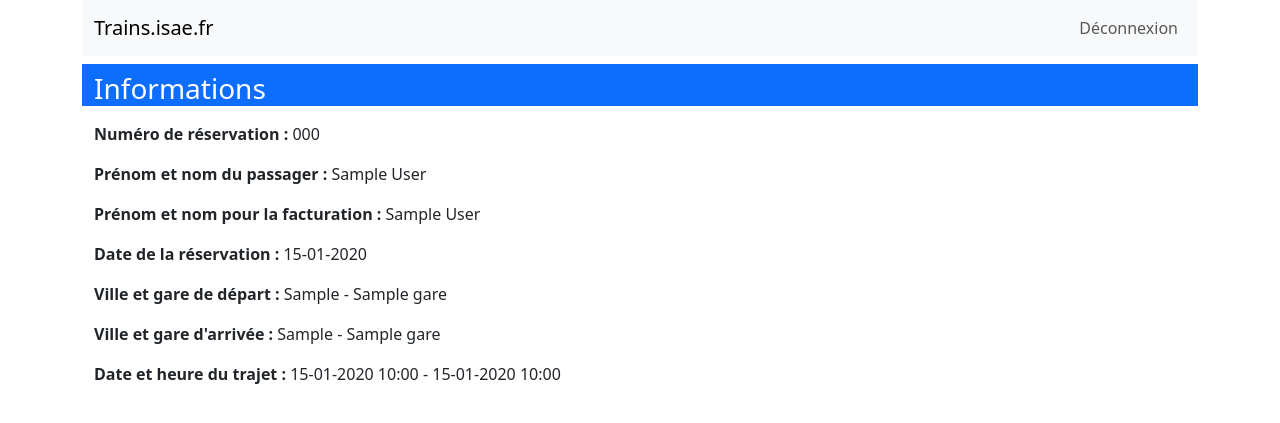
After one commit to hvesproumis/reservations-hector-vesproumis, a Django app: page /reservation/000/ in a window 1280 px wide. The commit adds this page. Shown: the top 423 px of the page. Run offline with Django 4.2, Linux system fonts and the light colour scheme; a user stored in the database is signed in; tables that the repository leaves empty hold one stand-in row (values such as "Sample post").

Commit message:
acces reservations details

```diff
--- a/reservations/reservations/urls.py
+++ b/reservations/reservations/urls.py
@@ -10,4 +10,5 @@ urlpatterns = [
     path('accounts/', include('django.contrib.auth.urls')),
     path('logout/', auth_views.LogoutView.as_view(), name='logout'),
     path('reservations/', views.reservations, name='reservations'),
+   path('reservation/<str:if_number>/', views.reservation_detail, name='reservation_detail'),
 ]
--- a/reservations/reservationsapp/admin.py
+++ b/reservations/reservationsapp/admin.py
@@ -1,10 +1,10 @@
 from django.contrib import admin
 
-from .models import Gare, Trajet, Reservation, Client, Passenger
+from .models import Gare, Trajet, Reservation, Client, Passager
 
 
 admin.site.register(Trajet)
 admin.site.register(Gare)
 admin.site.register(Reservation)
 admin.site.register(Client)
-admin.site.register(Passenger)
+admin.site.register(Passager)
--- a/reservations/reservationsapp/models.py
+++ b/reservations/reservationsapp/models.py
@@ -21,7 +21,7 @@ class Client(models.Model):
         return f"{self.first_name} {self.last_name}"
 
 
-class Passenger(models.Model):
+class Passager(models.Model):
     first_name = models.CharField(max_length=100, verbose_name="Prénom", default="Prénom")
     last_name = models.CharField(max_length=100, verbose_name="Nom", default="Nom")
     date_of_birth = models.DateField(verbose_name="Date de naissance", null=True, blank=True)
@@ -43,7 +43,7 @@ class Reservation(models.Model):
     seat_number = models.IntegerField(default=1, verbose_name="Numéro de place")
     car_number = models.IntegerField(default=1, verbose_name="Numéro de voiture")
     trajet = models.ForeignKey(Trajet, on_delete=models.CASCADE, related_name='reservations', verbose_name="Trajet")
-    passager = models.ForeignKey(Passenger, on_delete=models.CASCADE, related_name='reservations', verbose_name="Passager")
+    passager = models.ForeignKey(Passager, on_delete=models.CASCADE, related_name='reservations', verbose_name="Passager")
     client = models.ForeignKey(Client, on_delete=models.CASCADE, related_name='reservations', verbose_name="Client")
 
     def __str__(self):
--- a/reservations/reservationsapp/views.py
+++ b/reservations/reservationsapp/views.py
@@ -1,4 +1,4 @@
-from django.shortcuts import render
+from django.shortcuts import render, get_object_or_404
 from .models import Trajet, Reservation
 from .forms import TrajetSearchForm
 from django.conf import settings
@@ -27,3 +27,8 @@ def reservations(request):
     toutes_les_reservations = Reservation.objects.all()
 
     return render(request, 'reservationsapp/liste_reservations.html', {'reservations': toutes_les_reservations})
+
+@login_required
+def reservation_detail(request, if_number):
+    reservation = get_object_or_404(Reservation, if_number=if_number)
+    return render(request, 'reservationsapp/reservation_detail.html', {'reservation': reservation})
--- a/reservations/templates/reservationsapp/liste_reservations.html
+++ b/reservations/templates/reservationsapp/liste_reservations.html
@@ -9,7 +9,9 @@
 
 <ul>
     {% for reservation in reservations %}
-        <li>Réservation {{ reservation.if_number }} pour {{ reservation.passager.name }} sur le trajet de {{ reservation.trajet.depgare }} à {{ reservation.trajet.arrgare }} le {{ reservation.trajet.depdh|date:"j F Y à H\hi" }}</li>
+        <li>
+            Réservation <a href="{% url 'reservation_detail' reservation.if_number %}">{{ reservation.if_number }}</a> pour {{ reservation.passager.first_name }} {{ reservation.passager.last_name }} sur le trajet de {{ reservation.trajet.depgare.ville }} - {{ reservation.trajet.depgare.nomgare }} à {{ reservation.trajet.arrgare.ville }} - {{ reservation.trajet.arrgare.nomgare }} le {{ reservation.trajet.depdh|date:"j F Y à H:i" }}.
+        </li>
     {% endfor %}
 </ul>
 {% endblock %}
--- /dev/null
+++ b/reservations/templates/reservationsapp/reservation_detail.html
@@ -0,0 +1,19 @@
+{% extends 'reservationsapp/base.html' %}
+
+{% block title %}Détail de votre réservation - n°{{ reservation.if_number }}{% endblock %}
+
+{% block content %}
+<div class="container pt-2 my-2 bg-primary text-white">
+    <h3>Informations</h3>
+</div>
+
+<div class="container pt-2 my-2">
+    <p><b>Numéro de réservation :</b> {{ reservation.if_number }}</p>
+    <p><b>Prénom et nom du passager :</b> {{ reservation.passager.first_name }} {{ reservation.passager.last_name }}</p>
+    <p><b>Prénom et nom pour la facturation :</b> {{ reservation.client.first_name }} {{ reservation.client.last_name }}</p>
+    <p><b>Date de la réservation :</b> {{ reservation.dateresa|date:"d-m-Y" }}</p>
+    <p><b>Ville et gare de départ :</b> {{ reservation.trajet.depgare.ville }} - {{ reservation.trajet.depgare.nomgare }}</p>
+    <p><b>Ville et gare d'arrivée :</b> {{ reservation.trajet.arrgare.ville }} - {{ reservation.trajet.arrgare.nomgare }}</p>
+    <p><b>Date et heure du trajet :</b> {{ reservation.trajet.depdh|date:"d-m-Y H:i" }} - {{ reservation.trajet.arrdh|date:"d-m-Y H:i" }}</p>
+</div>
+{% endblock %}
```
Also changed, not shown: reservations/reservationsapp/migrations/0004_rename_passenger_passager.py (added).
